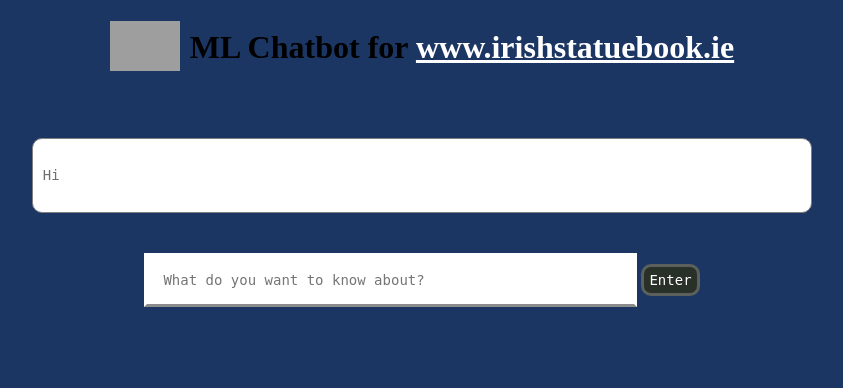
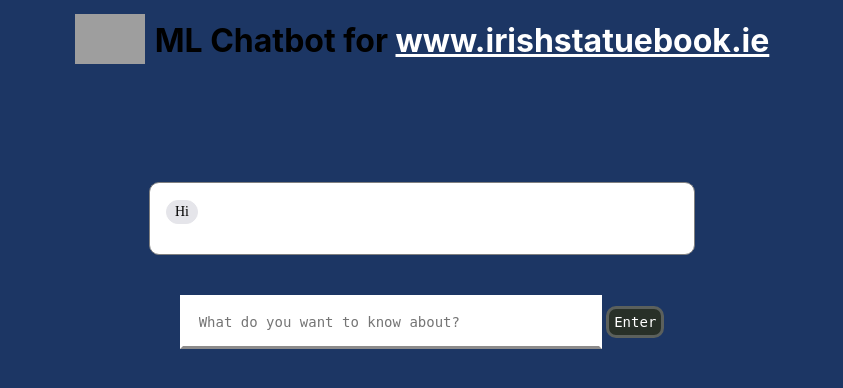
Before and after one commit to liamreilly01/Sweng-Group-20, a Django app: page / in a window 1280 px wide. Shown: the top 388 px of the page, without its empty margins (218-1061 px from the left). Run offline with Django 4.2, Linux system fonts and the light colour scheme; some web fonts are replaced; grey boxes are pictures that could not be loaded.

Commit message:
Updated frontend Made urls links and to the html page

```diff
--- a/Chatbot/database/main.py
+++ b/Chatbot/database/main.py
@@ -70,8 +70,9 @@
     result = pipeline(question=question, context=act["details"])  # generate response
     answer = result["answer"]
     score = result["score"]
+    act["url"] = act["url"].replace("xml", "html")
 
-    finalAnswer = "Answer: \"" + answer + "\"\nScore: " + str(round(score,4)) + ".\nAct Title: " + act["title"] + "\nAct URL: " + act["url"]
+    finalAnswer = "Answer: \"" + answer + "\"\nScore: " + str(round(score,4)) + ".\nAct Title: " + act["title"] + "\nAct URL: <a href=\"" + act["url"] + "\">" + act["url"] + "</a>"
 
     return finalAnswer
 
--- a/Chatbot/database/static/blog/style.css
+++ b/Chatbot/database/static/blog/style.css
@@ -3,22 +3,43 @@
 }
 
 #chatbot{
+    background-color: #ffffff;
+
     margin-left: auto;
     margin-right: auto;
-    width: 60%;
-    margin-top: 50px;
+    width: 40%;
+    max-height: 350px;
+    margin-top: 100px;
     border-radius: 10px;
     border: 1px solid gray;
-    padding: 10px;
-    background: white;
+    padding: 16px;
+
+
+
+  overflow:auto;
+  scroll-behavior: smooth;
 }
 
 .botText{
-    font-family: monospace;
+    background-color: #fff;
+    border: 1px solid #e5e5ea;
+    border-radius: 1rem;
+    display: flex;
+    flex-direction: column;
+    font-family: "SanFrancisco";
+    margin-top: 1px;
     font-size: 14px;
-    text-align: left;
-    line-height: 25px;
-    color: rgb(109, 111, 109);
+    margin-right: auto;
+    width: fit-content;
+    max-width: 50%;
+    padding: 0.2rem 0.5rem;
+}
+
+
+.botText {
+    align-items: flex-start;
+    background-color: #e5e5ea;
+    color: #000;
 }
 
 #userInput{
@@ -35,7 +56,7 @@
     border-bottom: 3px solid #8c8b8b;
     font-family: monospace;
     font-size: 14px;
-    width: 60%;
+    width: 50%;
     padding: 16px;
     color: rgb(8, 7, 7);
 }
@@ -66,9 +87,44 @@
 }
 
 .userText{
+    background-color: #248bf5;
+    border: 1px solid #e5e5ea;
+    border-radius: 1rem;
+    display: flex;
+    flex-direction: column;
+    font-family: "SanFrancisco";
     text-align: right;
-    font-family: monospace;
+    margin-top: 1px;
     font-size: 14px;
-    line-height: 25px;
-    color: rgb(109, 111, 109);
+    margin-left: auto;
+    width: fit-content;
+    max-width: 50%;
+    padding: 0.2rem 0.5rem;
 }
+
+.userText {
+    align-items: flex-end;
+    color: #fff;
+
+}
+
+@font-face {
+    font-family: "SanFrancisco";
+    src:
+      url("https://cdn.rawgit.com/AllThingsSmitty/fonts/25983b71/SanFrancisco/sanfranciscodisplay-regular-webfont.woff2") format("woff2"),
+      url("https://cdn.rawgit.com/AllThingsSmitty/fonts/25983b71/SanFrancisco/sanfranciscodisplay-regular-webfont.woff") format("woff");
+  }
+
+  body {
+    font-family: -apple-system,
+      BlinkMacSystemFont,
+      "Segoe UI",
+      Roboto,
+      Oxygen-Sans,
+      Ubuntu,
+      Cantarell,
+      "Helvetica Neue",
+      sans-serif;
+    font-weight: normal;
+    margin: 0;
+  }
--- a/Chatbot/database/templates/index.html
+++ b/Chatbot/database/templates/index.html
@@ -7,7 +7,7 @@
     <title>Document</title>
 
     {%  load static %}
-    <link rel="stylesheet" type="text/css" href="../static/blog/style.css" />
+    <link rel="stylesheet" type="text/css" href="{% static 'blog/style.css' %}" />
 
     <script src="https://code.jquery.com/jquery-3.6.4.js" integrity="sha256-a9jBBRygX1Bh5lt8GZjXDzyOB+bWve9EiO7tROUtj/E=" crossorigin="anonymous"></script>
 
@@ -32,18 +32,26 @@
 
     <script>
 
+let userString = "";
         function getUserResponse(){
 
             var userText = $('#textInput').val();
-            var userHTML = "<p class='userText'>You: <span>"+userText+"</span/></p>";
+            userString = userText
+            var userHTML = "<p class='userText'> <span>"+userText+"</span/></p>";
             $('#textInput').val("");
-
+            if(userString.length !== 0)
+            {
             $('#chatbot').append(userHTML);
+            }
 
             $.get('/database/botResponse',{myMessage:userText}).done(function(data){
 
                 var returnedMessage = "<p class='botText'>ChatBot: <span>"+ data +"</span/></p>";
+                    if(userString.length !== 0)
+            {
                     $('#chatbot').append(returnedMessage);
+                    $('#chatbot').scrollTop($('#chatbot')[0].scrollHeight);
+            }
             })
         }
 
@@ -59,8 +67,6 @@
         }
     });
 
-
-
     </script>
 
 </body>
```
